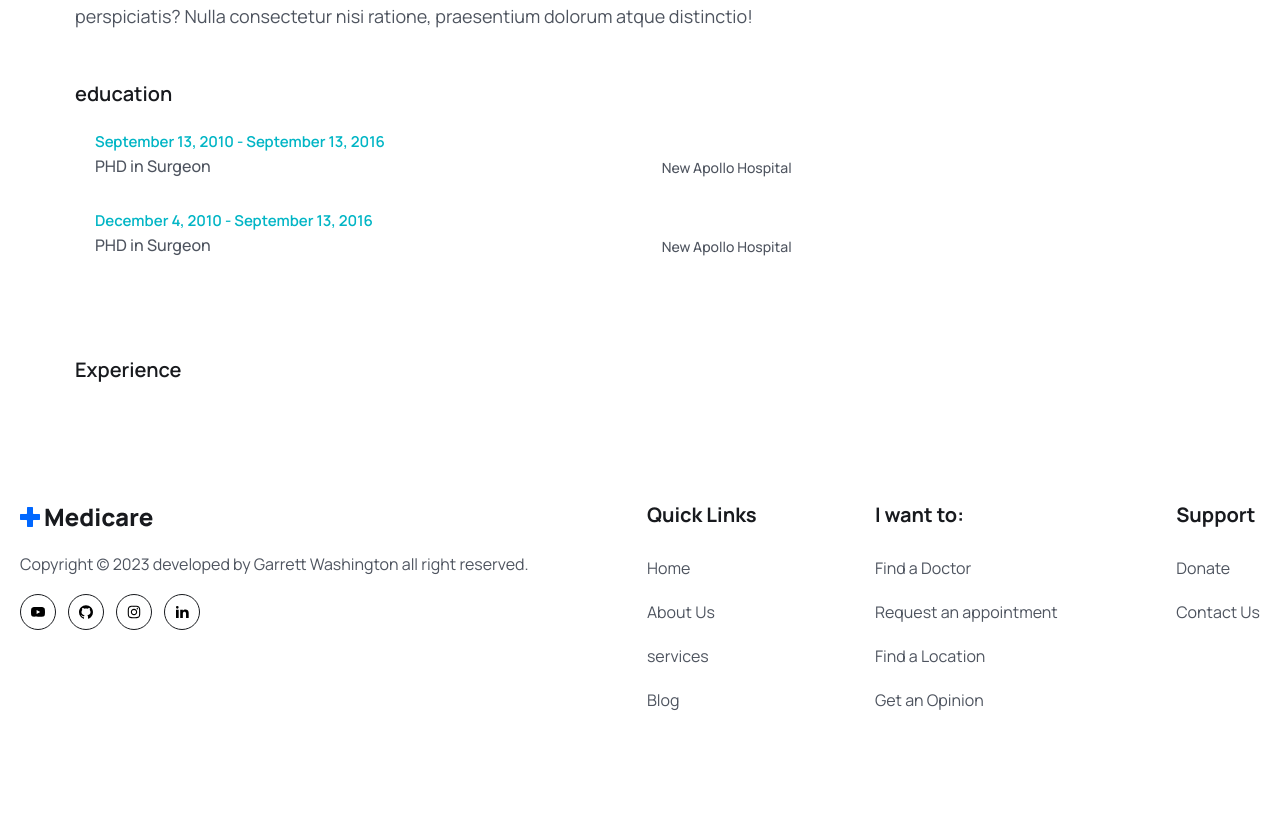
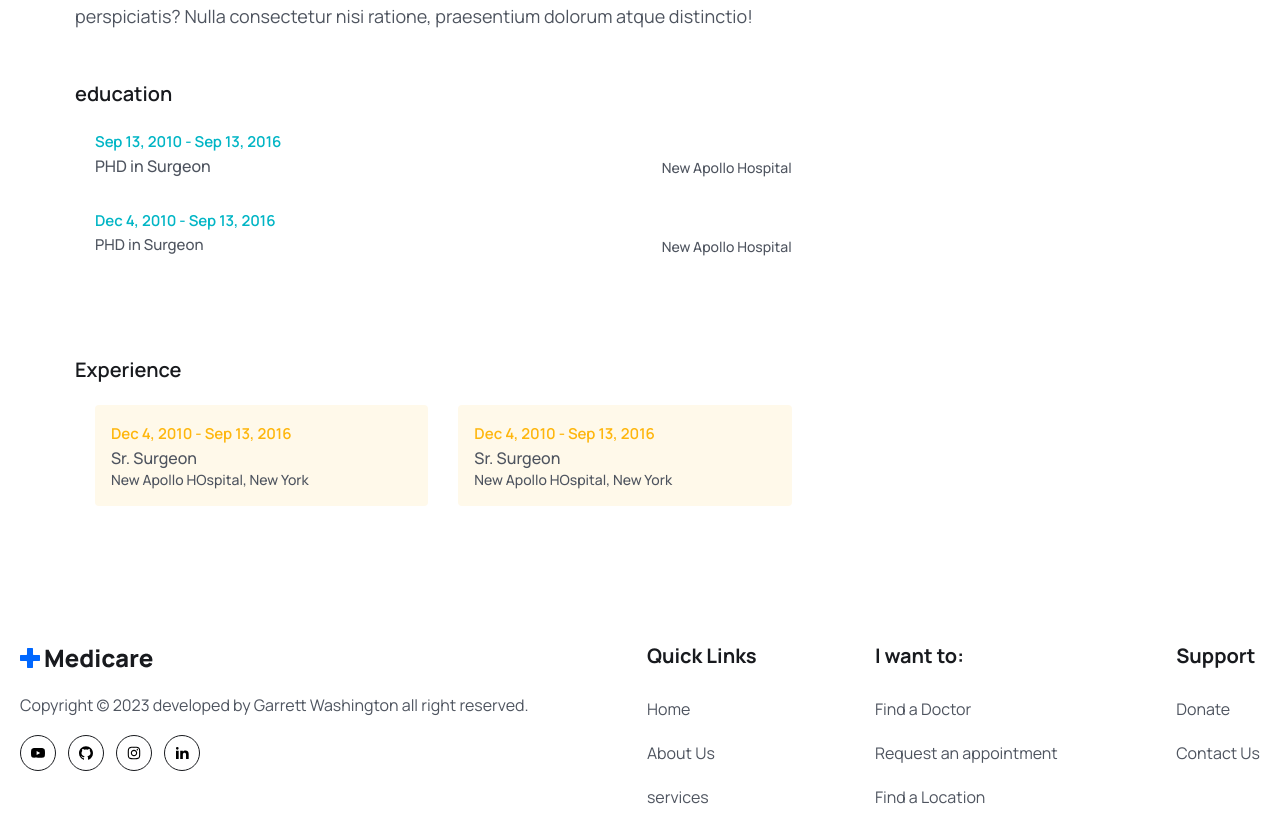
Before and after one commit to ggvhs/booking-app, a React (Vite) app in the folder frontend/: page /doctors/1 in a window 1280 px wide. Shown: the part 688-1521 px from the top of the page. Before the commit the page ends 1482 px from the top, so only its background shows below. Built offline with nearby package versions, Linux system fonts and the light colour scheme.

Commit message:
feedback section completed / side pannel added

```diff
--- a/frontend/src/pages/Doctors/DoctorAbout.jsx
+++ b/frontend/src/pages/Doctors/DoctorAbout.jsx
@@ -42,7 +42,7 @@
                     <span className='text-irisBlueColor text-[15px] leading-6 font-semibold'>
                         {formatDate("12-04-2010")} - {formatDate("09-13-2016")}
                     </span>
-                    <p className='text-[16px] leading-6 font-medium text-textColor'>
+                    <p className='text-[15px] leading-6 font-medium text-textColor'>
                         PHD in Surgeon
                     </p>
                 </div>
@@ -57,6 +57,36 @@
         <h3 className='text-[20px] leading-[30px] text-headingColor font-semibold'>
             Experience
         </h3>
+
+        <ul className='grid sm:grid-cols-2 gap-[30px] pt-4 md:p-5'>
+            <li className='p-4 rounded bg-[#fff9ea]'>
+                <span className='text-yellowColor text-[15px] leading-6 font-semibold'>
+                    {formatDate("12-04-2010")} - {formatDate("09-13-2016")}
+                </span>
+                <p className='text-[16px] leading-6 font-medium text-textColor'>
+                    Sr. Surgeon
+                </p>
+
+                <p className='text-[14px] leading-5 font-medium text-textColor'>
+                    New Apollo HOspital, New York
+                </p>
+
+            </li>
+            <li className='p-4 rounded bg-[#fff9ea]'>
+                <span className='text-yellowColor text-[15px] leading-6 font-semibold'>
+                    {formatDate("12-04-2010")} - {formatDate("09-13-2016")}
+                </span>
+                <p className='text-[16px] leading-6 font-medium text-textColor'>
+                    Sr. Surgeon
+                </p>
+
+                <p className='text-[14px] leading-5 font-medium text-textColor'>
+                    New Apollo HOspital, New York
+                </p>
+
+            </li>
+
+        </ul>
     </div>
 
 </div>
--- a/frontend/src/pages/Doctors/DoctorDetails.jsx
+++ b/frontend/src/pages/Doctors/DoctorDetails.jsx
@@ -3,6 +3,7 @@
 import starIcon from '../../assets/images/Star.png'
 import DoctorAbout from './DoctorAbout'
 import Feedback from './Feedback'
+import SidePanel from './SidePanel'
 
 const DoctorDetails = () => {
 
@@ -68,7 +69,9 @@
 
           </div>
 
-          <div></div>
+          <div>
+            <SidePanel />
+          </div>
         </div>
       </div>
     </section>
--- a/frontend/src/pages/Doctors/Feedback.jsx
+++ b/frontend/src/pages/Doctors/Feedback.jsx
@@ -1,8 +1,50 @@
 import React from 'react'
+import { useState } from 'react'
+import avatar from '../../assets/images/avatar-icon.png'
+import { formatDate } from '../../utils/formatDate'
+import {AiFillStar} from 'react-icons/ai'
+import FeedbackForm from './FeedbackForm'
 
 const Feedback = () => {
+
+    const [showFeedbackForm, setShowFeedbackForm] = useState(false)
 return (
- <div>Feedback</div>
+<div>
+    <div className='mb-[50px]'>
+        <h4 className='text-[20px] leading-[30px] font-bold text-headingColor mb-[30px]'>All reviews (272)</h4>
+
+        <div className='flex justify-between gap-10 mb-[30px]'>
+            <div className='flex gap-3'>
+                <figure className='w-10 h-10 rounded-full'>
+                    <img src={avatar} className='w-full' alt="" />
+                </figure>
+
+                <div>
+                    <h5 className='text-[16px] leading-6 text-primaryColor font-bold'>
+                        Ali ahmed
+                    </h5>
+                    <p className='text-[14px] leading-6 text-textColor'>
+                        {formatDate("02-14-2023")}
+                    </p>
+                    <p className=' text__para mt-3 font-medium text-[15px]'>
+                        Good services, I didn't die
+                    </p>
+                </div>
+            </div>
+
+            <div className='flex gap-1'>
+                {[ ...Array(5).keys()].map((_, index) => (
+                    <AiFillStar key={index} color="#0067FF" />
+                ))}
+            </div>
+        </div>
+    </div>
+    {!showFeedbackForm &&<div className='text-center'>
+        <button className='btn' onClick={()=>setShowFeedbackForm(true)}>Give Feedback</button>
+    </div>}
+
+{showFeedbackForm && <FeedbackForm/>}
+</div>
 )
 }
 
--- /dev/null
+++ b/frontend/src/pages/Doctors/FeedbackForm.jsx
@@ -0,0 +1,68 @@
+import React from 'react'
+import { useState } from 'react';
+import { AiFillStar } from 'react-icons/ai';
+
+const FeedbackForm = () => {
+
+    const [rating,setRating] = useState(0)
+    const [hover,setHover] = useState(0)
+    const [reviewText, setReviewText] = useState("");
+
+    const handleSubmitReview = async e => {
+        e.preventDefault();
+
+        //later we will use our api
+    }
+
+  return (
+    <form action="">
+        <div>
+            <h3 className='text-headingColor text-[16px] leading-6 font-semibold mb-4 mt-0'>
+                How would you rate the overall experience?
+            </h3>
+
+            <div>
+                {[...Array(5).keys()].map((_, index)=>{
+                    index+=1;
+
+                    return (
+                        <button
+                        key={index}
+                        type="button"
+                        className={`${index <= ((rating && hover) || hover) ? "text-yellowColor" : "text-gray-400"}
+                        bg-transparent border-none outline-none text-[22px] cursor-pointer`}
+                        onClick={() => setRating(index)}
+                        onMouseEnter={() => setHover(index)}
+                        onMouseLeave={() => setHover(rating)}
+                        onDoubleClick={() =>{
+                            setHover(0);
+                            setRating(0)
+                        }}>
+                            <span>
+                                <AiFillStar />
+                            </span>
+                        </button>
+                    );
+                })}
+            </div>
+        </div>
+
+        <div className='mt-[30px]'>
+            <h3 className='text-headingColor text-[16px] leading-6 font-semibold mb-4 mt-0'>
+                Share your feedback or suggestions
+            </h3>
+
+            <textarea className='border border-solid border-[#0066ff34] focus:outline-primaryColor
+            w-full px-4 py-3 rounded-md' rows="5" placeholder='write your message'
+            onChange={(e) => setReviewText(e.target.value)}
+            ></textarea>
+        </div>
+
+        <button type='submit' onClick={handleSubmitReview} className='btn'>
+            Submit Feedback
+        </button>
+    </form>
+  )
+}
+
+export default FeedbackForm
--- /dev/null
+++ b/frontend/src/pages/Doctors/SidePanel.jsx
@@ -0,0 +1,9 @@
+import React from 'react'
+
+const SidePanel = () => {
+  return (
+    <div className='shadow-panelShadow p-3 lg:p-5 roounded-md'>SidePanel</div>
+  )
+}
+
+export default SidePanel
--- a/frontend/src/utils/formatDate.js
+++ b/frontend/src/utils/formatDate.js
@@ -1,5 +1,5 @@
 export const formatDate = (date,config) =>{
-    const defaultOptions = { day: "numeric" , month: "long", year: "numeric"};
+    const defaultOptions = { day: "numeric" , month: "short", year: "numeric"};
     const options = config ? config : defaultOptions
 
     return new Date(date).toLocaleDateString('en-US', options);
```
